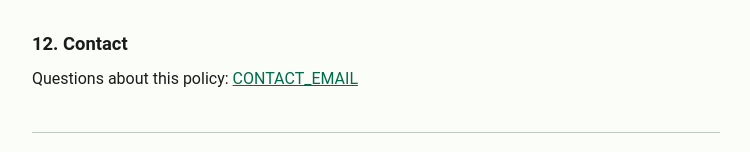
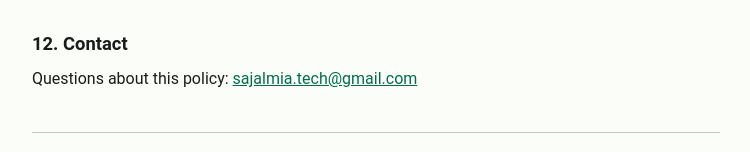
Before and after one commit to sajalmia381/privacy-and-policy, a plain HTML site: page amartaka/index.html in a window 1280 px wide. Shown: the part 2418-2570 px from the top of the page, without its empty margins (264-1014 px from the left). Drawn offline with Linux system fonts and the light colour scheme.

Commit message:
Update index.html

```diff
--- a/amartaka/index.html
+++ b/amartaka/index.html
@@ -127,7 +127,7 @@
   <p>If the app changes in a way that affects your privacy, we will update this page and its effective date before the change is released.</p>
 
   <h2>12. Contact</h2>
-  <p>Questions about this policy: <a href="mailto:CONTACT_EMAIL">CONTACT_EMAIL</a></p>
+  <p>Questions about this policy: <a href="mailto:sajalmia.tech@gmail.com">sajalmia.tech@gmail.com</a></p>
 
   <footer>AmarTaka &middot; Personal finance, private by design</footer>
 </main>
```
